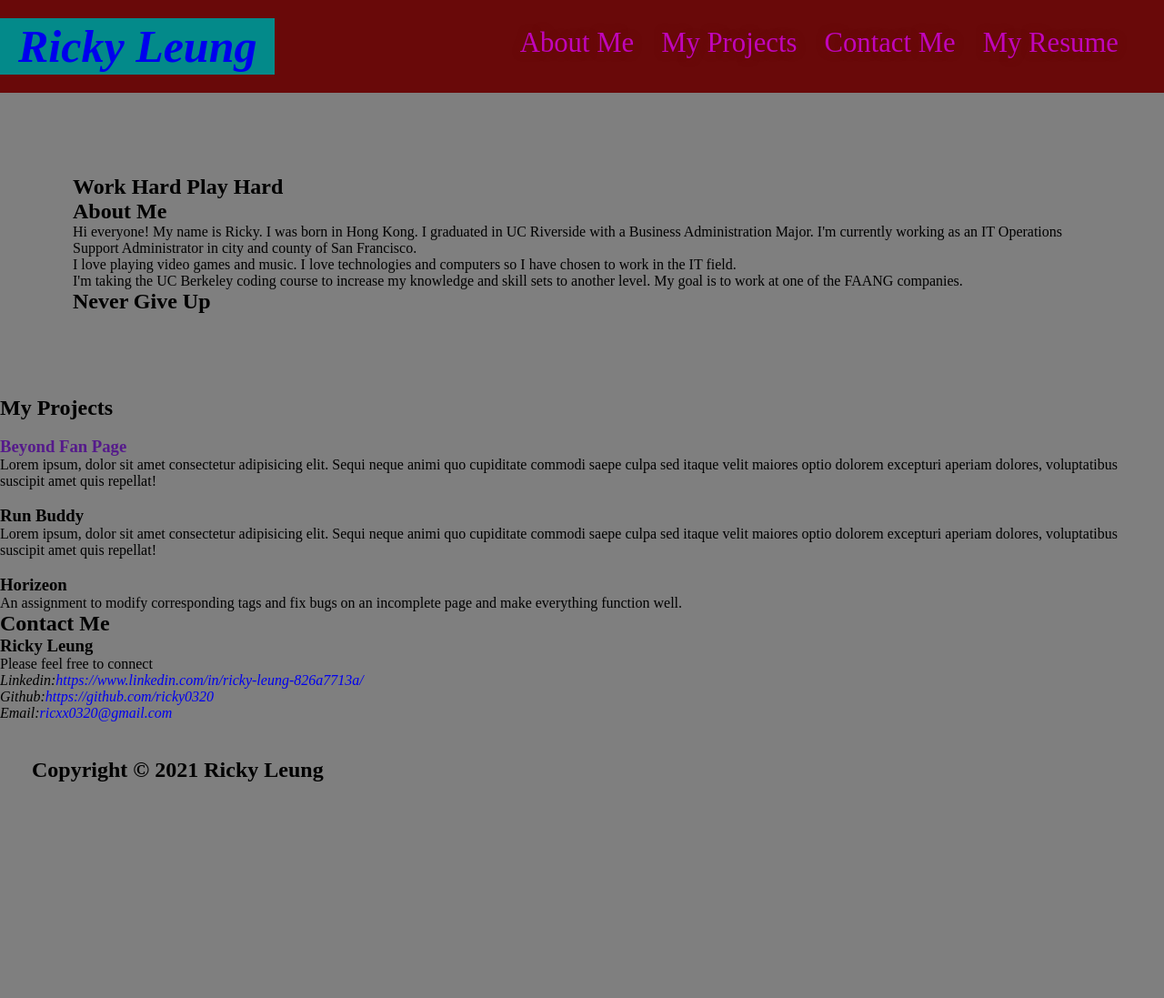
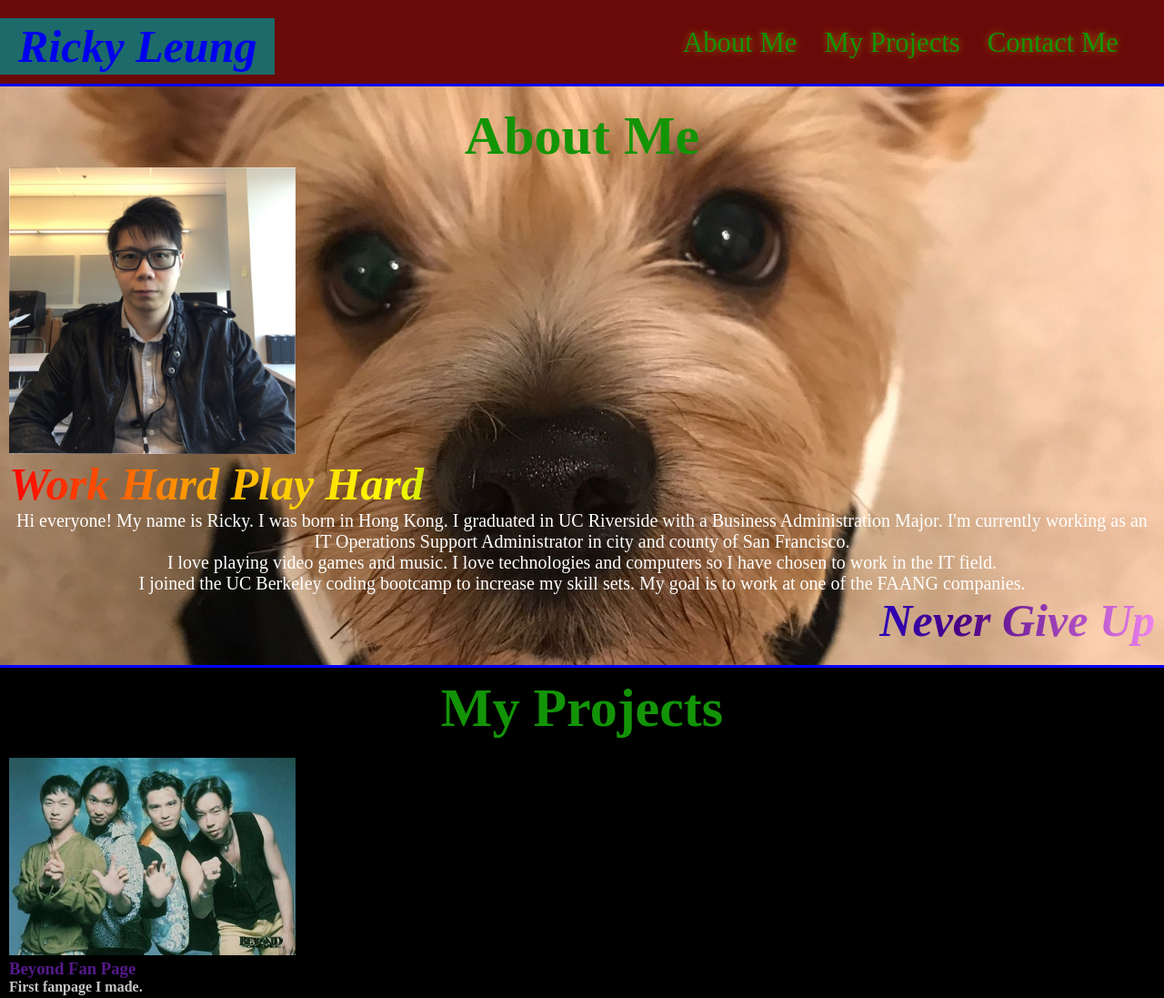
Before and after one commit to ricky0320/my-portfolio, a plain HTML site: page index.html in a window 1280 px wide. Shown: the top 1097 px of the page at 91% size. Before the commit the page ends 900 px from the top, so only its background shows below. Drawn offline with Linux system fonts and the light colour scheme.

Commit message:
more CSS styling

```diff
--- a/assets/css/style.css
+++ b/assets/css/style.css
@@ -1,5 +1,7 @@
+/* Root and basic style*/
 :root {
-    --main-font-color: rgba(197, 5, 197, 0.945);
+    --main-font-color: rgb(19, 148, 7);
+    --secondary-font-color: rgba(255, 255, 255, 0.767);
   }
 
 * {
@@ -9,15 +11,37 @@
 }
 
 body {
-    background-color: rgba(0, 0, 0, 0.5);
+    background-color: rgb(0, 0, 0);
   }
 
 a {
     text-decoration: none;
   }
 
+a:visited{
+    color:none;
+  }
+
+a:focus{
+    color:blue;
+  }
+
+.title-font {
+    font-size: 60px;
+    text-align: center;
+    color: var(--main-font-color);
+  }
+
+.rainbow-text {
+    background-image: linear-gradient(to left, violet, indigo, blue, green, yellow, orange, red);
+    -webkit-background-clip: text;
+    -webkit-text-fill-color: transparent;
+  }
+
+
+/* Header Style */
 header {
-    padding: 20px 35px 20px 0px;
+    padding: 20px 35px 10px 0px;
     background-color: rgb(105, 9, 9);
     display:flex;
     justify-content: space-between;
@@ -25,13 +49,15 @@ header {
   }
 
 header h1 {
-    background-color:rgb(3, 138, 138);
+    background-color:rgba(3, 138, 138, 0.753);
     padding:2px 20px;
     color: var(--main-font-color);
     font-size: 50px;
     font-weight: bold;
     font-style:italic;
+    font-stretch: extra-condensed;
   }
+
 header nav {
     margin: 10px 0;
   }
@@ -49,10 +75,11 @@ header nav ul {
     color: var(--main-font-color);
     font-weight: lighter;
     font-size: 2.4vw;
-    text-shadow: 0 0 10px rgba(109, 0, 0, 0.562);
+    text-shadow: 0 0 10px rgba(251, 255, 3, 0.445);
   }
 
 header nav ul li a:hover {
+    font-size: 2.8vw;
     color: black;
     border-radius: 15px;
     text-shadow: none;
@@ -61,16 +88,97 @@ header nav ul {
 
 /* FOOTER STYLES */
 footer {
-
-    padding: 40px 35px;
+    background-color: rgb(105, 9, 9);
+    color: var(--main-font-color);
+    padding: 40px 25px 10px 25px;
     width: 100%;
     display:flex;
     justify-content: space-between;
     flex-wrap:wrap;
   }
 
+footer h2 {
+    width: 100%;
+  }
 
+footer h2 a {
+    color: var(--main-font-color);
+}
+
+footer h3 {
+    width: 100%;
+    font-size: 40px;
+    text-align: center;
+}
+
+
+/*About me section Style */
 .intro {
-    margin: 10px 0px;
-    padding: 80px;
+    margin: 0;
+    border:solid blue;
+    border-left: none;
+    border-right: none;
+    padding: 20px 10px;
+    background-image: url(../images/yuri-3.JPG);
+    background-size: cover;
+    background-position: 80%;
+    background-attachment: fixed;
 }
+
+.intro p {
+text-align: center;
+font-size: 20px;
+color: white;
+}
+
+.slogan1 {
+    color: var(--secondary-font-color);
+    font-size: 50px;
+    font-style: italic;
+    text-align: left;
+}
+
+.slogan2 {
+    color: var(--secondary-font-color);
+    font-size: 50px;
+    font-style: italic;
+    text-align: right;
+}
+
+.intro img {
+    width: 25%;
+}
+
+
+/* MY Projects section Style */
+.my-projects {
+    padding: 10px;
+}
+
+.projects {
+    color: var(--secondary-font-color);
+    margin: 20px 0;
+}
+
+.projects img {
+    width: 25%;
+}
+
+
+/* Contact section Style */
+.contact {
+    color: var(--secondary-font-color);
+    margin: 0;
+    padding: 10px;
+    border-top: solid blue;
+    border-bottom: solid blue;
+
+}
+
+.contact h3 {
+    font-size: 35px;
+}
+
+.contact address {
+    font-size:28px
+}
--- a/index.html
+++ b/index.html
@@ -9,7 +9,7 @@
   <body>
     <header>
         <h1>
-            <a href="#top">Ricky Leung</a>
+            <a href="./index.html">Ricky Leung</a>
         </h1>
         <nav>
             <ul>
@@ -22,9 +22,6 @@
                 <li>
                     <a href="#contact-me">Contact Me</a>
                 </li>
-                <li>
-                    <a href="#my-resume">My Resume</a>
-                </li>
             </ul>
         </nav>
     </header>
@@ -33,15 +30,17 @@
     <!-- About Me section -->
     <section id="about-me" class="intro">
         <div>
-          <h2 class="slogan1">
-            Work Hard Play Hard
-          </h2>
+            <h2 class="title-font">
+              About Me
+            </h2>
+            <img src="./assets/images/myself.jpg" alt="" />
         </div>
         <div>
-          <h2>
-            About Me
-          </h2>
+          <h3 class="slogan1 rainbow-text">
+            Work Hard Play Hard
+          </h3>
         </div>
+
         <div>
           <p>
             Hi everyone! My name is Ricky. I was born in Hong Kong.
@@ -51,78 +50,80 @@
             I love playing video games and music. I love technologies and computers so I have chosen to work in the
             IT field.
             <br/>
-            I'm taking the UC Berkeley coding course to increase my knowledge and skill sets to another level.
+            I joined the UC Berkeley coding bootcamp to increase my skill sets.
             My goal is to work at one of the FAANG companies.
           </p>
+
         </div>
         <div>
-          <h2 class="slogan2">
+          <h3 class="slogan2 rainbow-text">
             Never Give Up
-          </h2>
+          </h3>
         </div>
     </section>
     <!-- end of hero section-->
 
     <!-- My Project section -->
-    <section id="my-projects">
+    <section id="my-projects" class="my-projects">
         <div class="flex-row">
-          <h2 class="section-title primary-border">
+          <h2 class="title-font">
             My Projects
           </h2>
         </div>
         <!-- Wrap articles with a div element -->
         <div class="">
-         <article class="">
-          <img src="" alt="" />
+         <article class="projects">
+          <img src="./assets/images/beyond.jpg" alt="Beyond, a Hong Kong Band" />
           <div class="">
             <h3 class="">
                 <a href="">Beyond Fan Page</a>
             </h3>
 
-            <p>
-              Lorem ipsum, dolor sit amet consectetur adipisicing elit. Sequi neque animi quo cupiditate commodi saepe culpa sed itaque velit maiores optio dolorem excepturi aperiam dolores, voluptatibus suscipit amet quis repellat!
-            </p>
+            <h4>First fanpage I made.</h4>
           </div>
          </article>
 
-         <article class="">
-           <img src="" alt="" />
+         <article class="projects">
+           <img src="./assets/images/run-buddy.jpg" alt="tying shoelace" />
            <div class="">
-             <h3 class="">Run Buddy</h3>
+             <h3 class="">
+                 Run Buddy
+             </h3>
 
-             <p>
-               Lorem ipsum, dolor sit amet consectetur adipisicing elit. Sequi neque animi quo cupiditate commodi saepe culpa sed itaque velit maiores optio dolorem excepturi aperiam dolores, voluptatibus suscipit amet quis repellat!
-             </p>
+             <h4>Building a website for Run Buddy.</h4>
             </div>
          </article>
 
-         <article class="trainer">
-          <img src="" alt="" />
+         <article class="projects">
+          <img src="./assets/images/horizeon.jpg" alt="4 people in a meeting" />
           <div class="trainer-bio">
             <h3 class="trainer-name">Horizeon</h3>
+            <h4>
+                Code refactor assignment.
+            </h4>
+          </div>
+         </article>
 
-            <p>
-              An assignment to modify corresponding tags and fix bugs on an incomplete page and make everything function well.
-            </p>
-          </div>
+         <article class="projects">
+            <img src="./assets/images/yuri-1.jpg" alt="a Yorkshire Terrier sitting in a car" />
+            <div class="">
+              <h3 class="">
+                <a herf="/">Portfolio</a>
+              </h3>
+            </div>
          </article>
         </div>
     </section>
 
     <!-- Contact Me section -->
     <Section id="contact-me" class="contact">
-        <h2>
+        <h2 class="title-font">
             Contact Me
         </h2>
 
         <div>
           <div>
-            <h3>
-                Ricky Leung
-            </h3>
-            <p>
-                Please feel free to connect
-            </p>
+            <h3>Ricky Leung</h3>
           </div>
 
           <address>
@@ -139,7 +140,10 @@
 
 
     <footer>
-    <h2>Copyright &copy; 2021 Ricky Leung</h2>
+    <h2>
+        <a href="#">Back to top</a>
+    </h2>
+    <h3>Copyright &copy; 2021 Ricky Leung</h3>
     </footer>
   </body>
 </html>
```
Also changed, not shown: assets/images/beyond.jpg (added), assets/images/myself.jpg (added), assets/images/run-buddy.jpg (added), 1 other file. Lines whose indentation alone changed are shown as unchanged.
